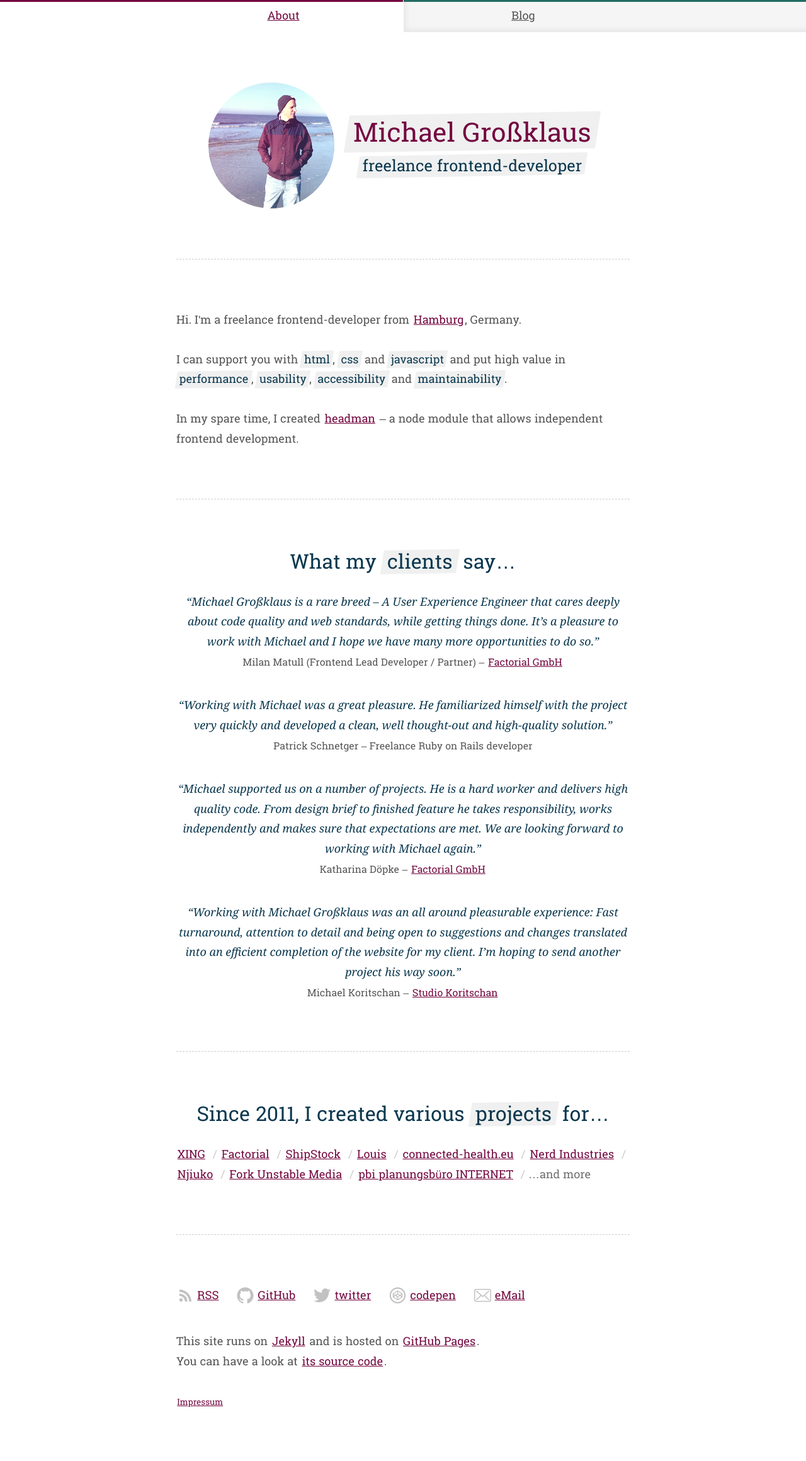
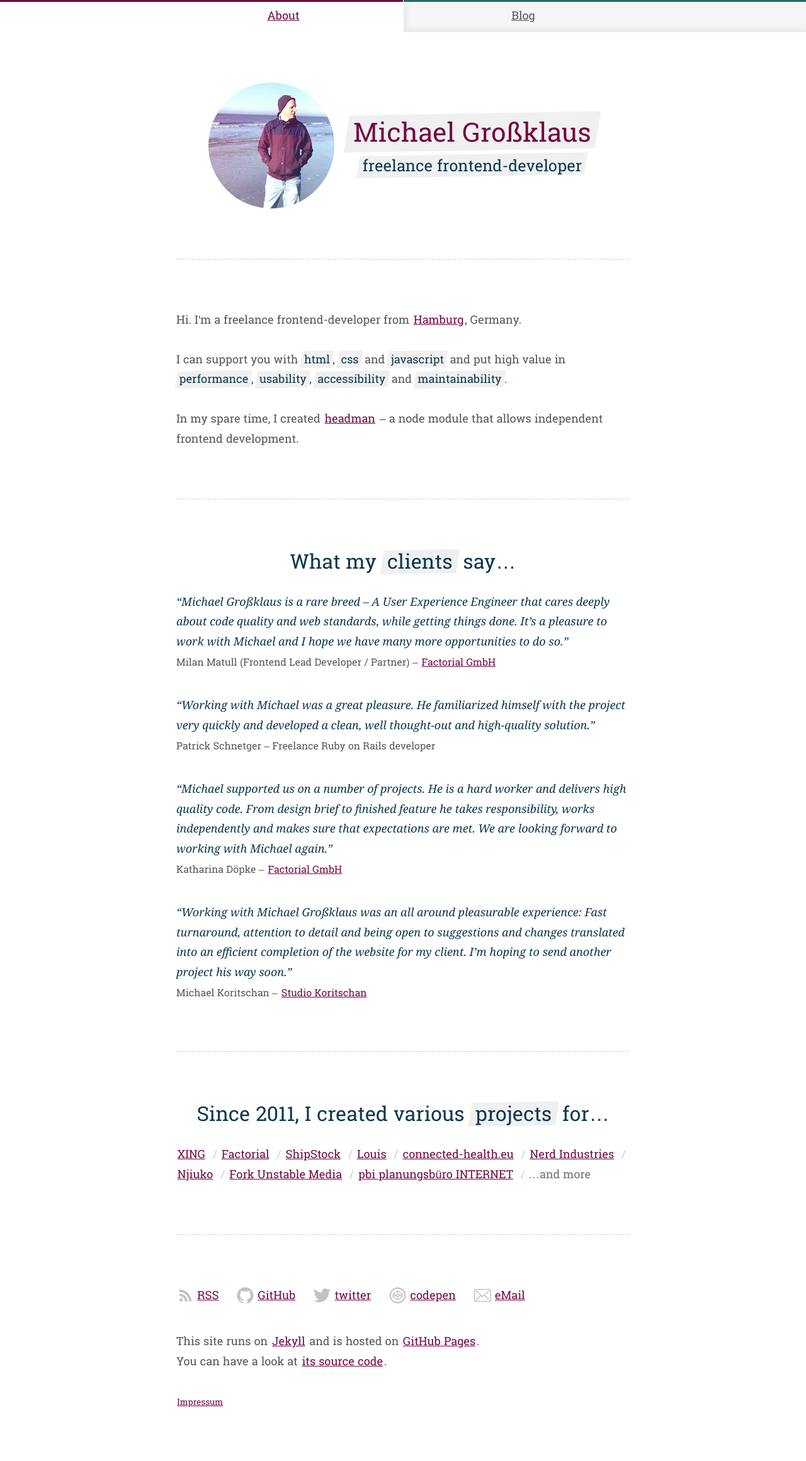
Before and after one commit to mgrsskls/blog, a Jekyll site: the page built from index.html, in a window 1280 px wide. Shown: the whole page at 63% size. Built offline with Jekyll 4.4.1, drawn with Linux system fonts in a browser that asks for light colours.

Commit message:
left align testimonials

```diff
--- a/_includes/css/about.css
+++ b/_includes/css/about.css
@@ -32,10 +32,6 @@
   margin-top: calc(var(--spacing) / 2);
 }
 
-.Testimonial {
-  text-align: center;
-}
-
 .Testimonial-copy {
   color: var(--color-secondary);
   font-family: Georgia, Times, serif;
```
